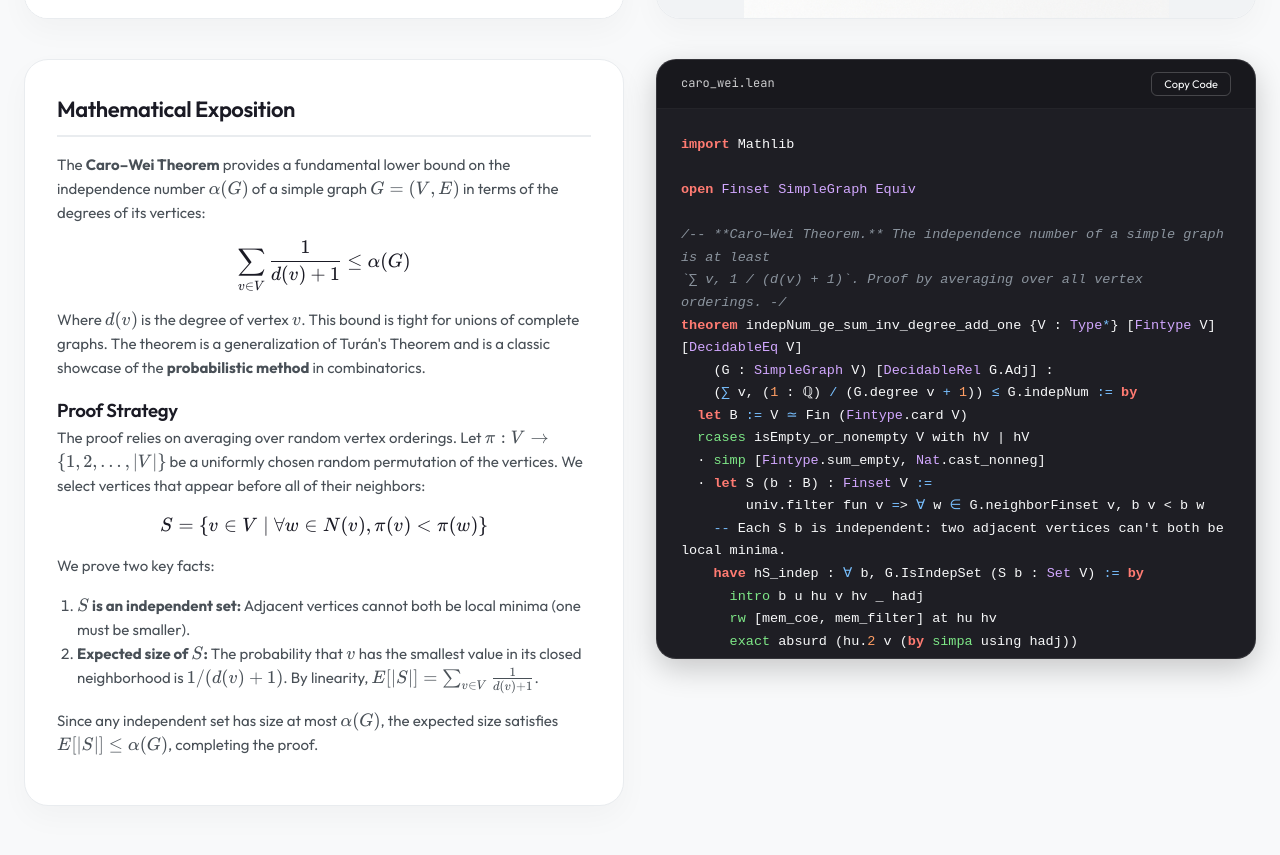
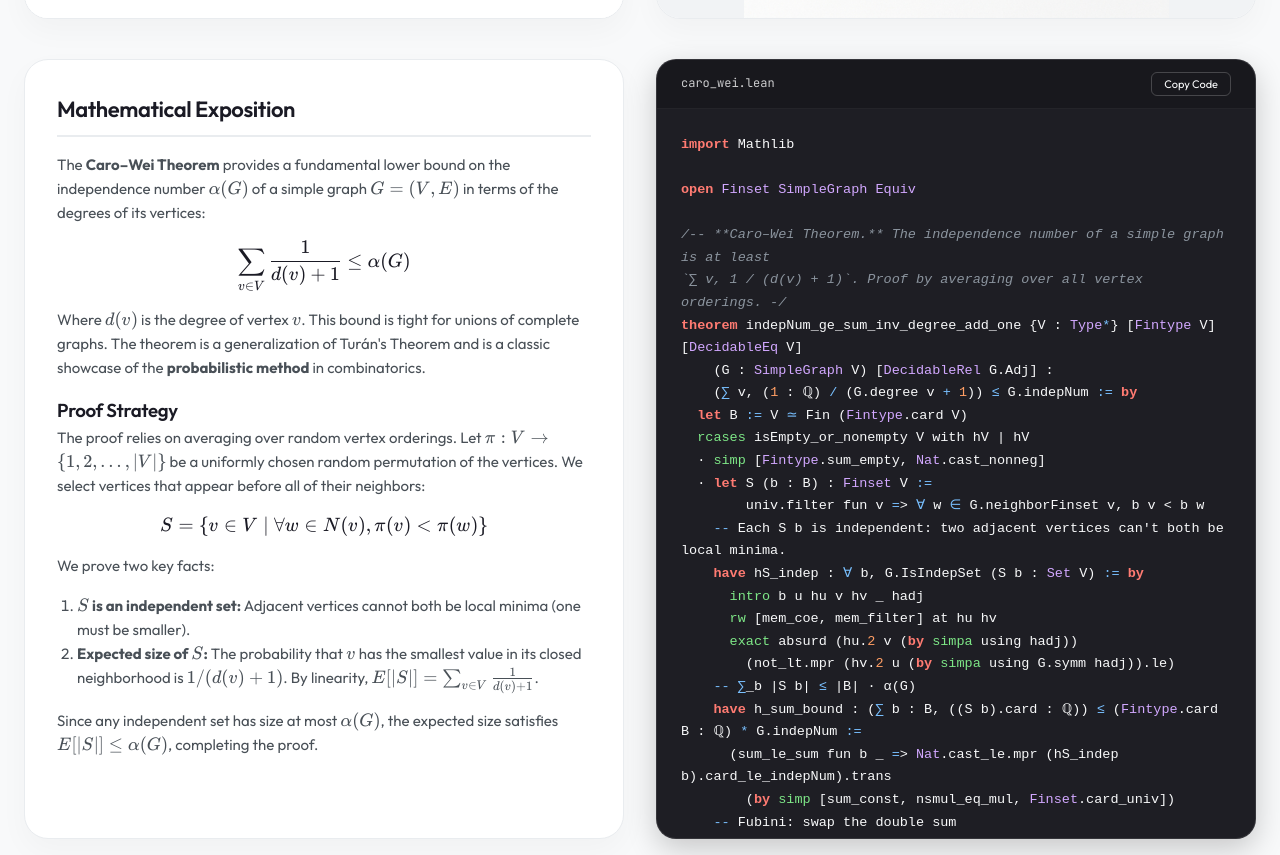
Before and after one commit to daouid/yalais, a plain HTML site: page theorems/caro-wei.html in a window 1280 px wide. Shown: the part 727-1582 px from the top of the page. Drawn offline with nearby package versions, Linux system fonts and the light colour scheme.

Commit message:
Align bottom cards to matching heights on desktop and improve scrollbars

```diff
--- a/assets/css/style.css
+++ b/assets/css/style.css
@@ -449,6 +449,7 @@ a:hover {
     padding: 32px;
     box-shadow: var(--card-shadow);
     margin-bottom: 32px;
+    overflow-y: auto;
 }
 
 .exposition-panel h2 {
@@ -695,11 +696,17 @@ a:hover {
     gap: 32px;
     margin-bottom: 40px;
     align-items: stretch;
+    height: 780px;
 }
 
 @media (max-width: 992px) {
     .content-row {
         grid-template-columns: 1fr;
+        height: auto;
+    }
+
+    .content-row .code-panel {
+        height: 600px;
     }
 }
 
@@ -707,10 +714,6 @@ a:hover {
 .content-row .code-panel {
     margin-bottom: 0;
     height: 100%;
-}
-
-.content-row .code-panel {
-    max-height: 600px;
 }
 
 /* Custom Scrollbar for Code Content */
@@ -732,3 +735,20 @@ a:hover {
 .code-content::-webkit-scrollbar-thumb:hover {
     background: rgba(255, 255, 255, 0.3);
 }
+
+/* Custom Scrollbar for Exposition Panel */
+.exposition-panel::-webkit-scrollbar {
+    width: 8px;
+    height: 8px;
+}
+
+.exposition-panel::-webkit-scrollbar-track {
+    background: var(--bg-tertiary);
+    border-radius: 4px;
+}
+
+.exposition-panel::-webkit-scrollbar-thumb {
+    background: var(--text-muted);
+    border-radius: 4px;
+    opacity: 0.3;
+}
```
